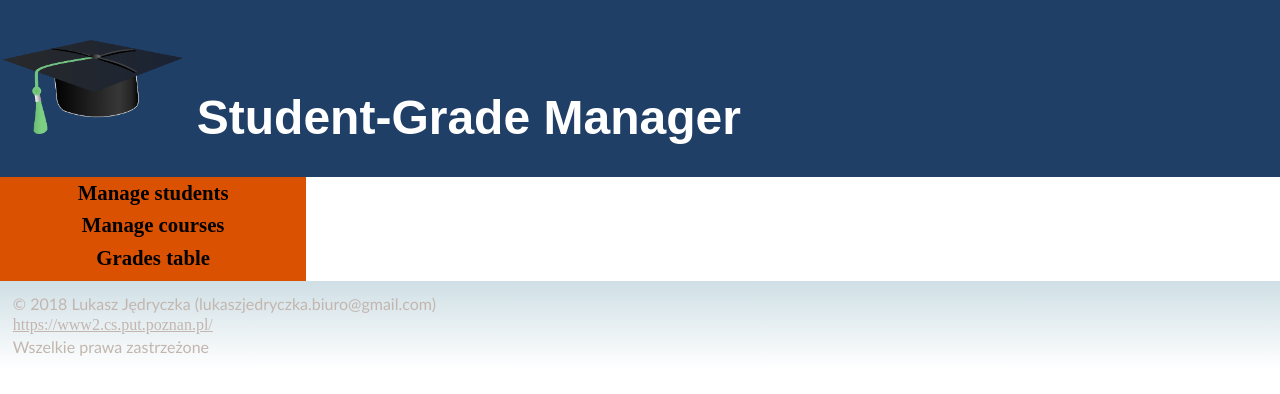
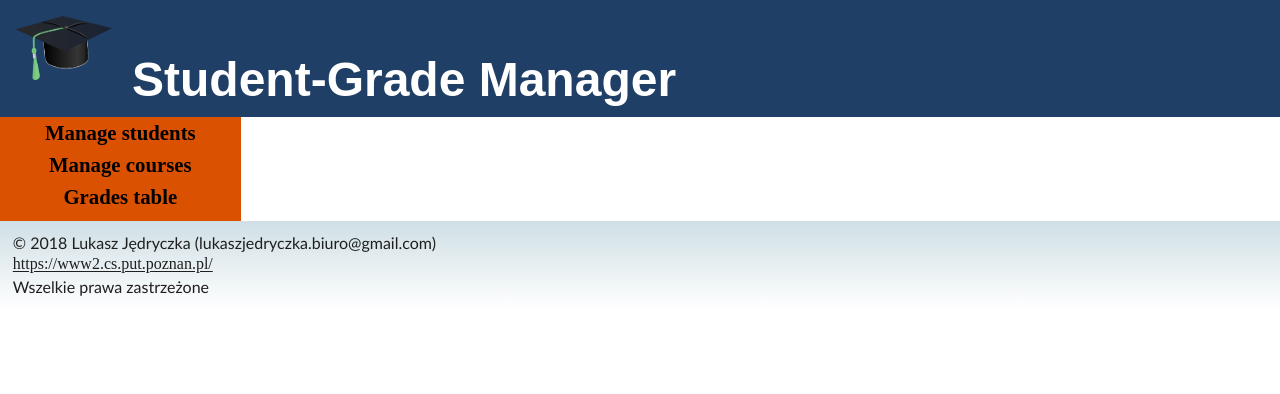
Before and after one commit to wookieJ/grades-service-front, a plain HTML site: page index.html in a window 1280 px wide. Drawn offline with Linux system fonts and the light colour scheme.

Commit message:
Unit to em changed, image style to css moved

```diff
--- a/index.html
+++ b/index.html
@@ -8,7 +8,7 @@
 <body>
 
 <header>
-    <img src="resources/assets/hat.png" width="180em" alt="Brak">
+    <img src="resources/assets/hat.png" alt="No photo" width="6em" height="4em">
     <h1>Student-Grade Manager</h1>
 </header>
 
@@ -27,7 +27,6 @@
                     <tr>
                         <th>Lp</th>
                         <th><input type="text" name="indexColumn" value="Index">
-                            <!--<button type="button">Go</button>-->
                         </th>
                         <th><input type="text" name="firstNameColumn" value="First Name">
                         </th>
@@ -79,7 +78,7 @@
                         <td><input type="text" name="index" disabled></td>
                         <td><input type="text" name="firstName" required="required" placeholder="first name"></td>
                         <td><input type="text" name="lastName" required="required" placeholder="last name"></td>
-                        <td><input type="text" onfocus="(this.type='date')" name="birthday"
+                        <td><input type="text" onfocus="(this.type='date')" onblur="this.type='text'" name="birthday"
                                    required="required" placeholder="Date of birth"></td>
                         <td>
                             <button class="add-student-button" type="submit"></button>
@@ -150,7 +149,7 @@
                         <td><input type="text" onfocus="(this.type='date')" onmouseout="this.type='text'" name="date"
                                    required="required" placeholder="Date of birth"></td>
                         <td>
-                            <select name="course" id="courseSelector">
+                            <select name="course" id="3courseSelector">
                                 <option value="Angielski" selected>Angielski</option>
                                 <option value="Niemiecki">Niemiecki</option>
                                 <option value="WF">WF</option>
@@ -198,7 +197,7 @@
                     </tr>
                     <!-- Empty row for adding new course -->
                     <tr>
-                        <td>2</td>
+                        <td>3</td>
                         <td><input type="text" name="name" required="required" placeholder="name"></td>
                         <td><input type="text" name="lecturer" required="required" placeholder="lecturer"></td>
                         <td>
--- a/resources/style.css
+++ b/resources/style.css
@@ -25,7 +25,7 @@
 
 /* --------- flex --------- */
 nav {
-    flex: 2 0 12em;
+    flex: 2 0 100px;
 }
 
 .contentBody {
@@ -71,19 +71,27 @@ footer {
     background: linear-gradient(#CFDFE5, #FFFFFF);
 }
 
-/* ---------- Paadding, margin ------- */
+footer section p,
+footer section a{
+    color: #1f1f1f;
+}
+
+/* ---------- Padding, margin ------- */
 header {
-    padding-top: 1.5em;
+    /*padding-top: 1.5em;*/
 }
 
 header h1 {
-    padding-top: 0.7em;
-    padding-left: 0.2em;
+    /*padding-top: 0.7em;*/
+    /*padding-left: 0.2em;*/
+    padding-bottom: 0.2em;
+    margin: auto;
 }
 
 header img {
-    padding-left: 0.2em;
-    padding-top: 0.2em;
+    padding: 1em;
+    width: 6em;
+    height:4em;
 }
 
 nav div {
@@ -177,10 +185,14 @@ table tr td select:hover {
     color: black;
 }
 
+table tr td {
+    text-align: center;
+}
+
 table tr th input,
 table tr td input,
 table tr th select,
-table tr td select{
+table tr td select {
     width: 100%;
     background-color: inherit;
     border: none;
@@ -195,11 +207,11 @@ table tr td select:invalid {
     color: red;
 }
 
-table tr th input::placeholder{
+table tr th input::placeholder {
     color: inherit;
 }
 
-table tr td input::placeholder{
+table tr td input::placeholder {
     color: grey;
 }
 
```
